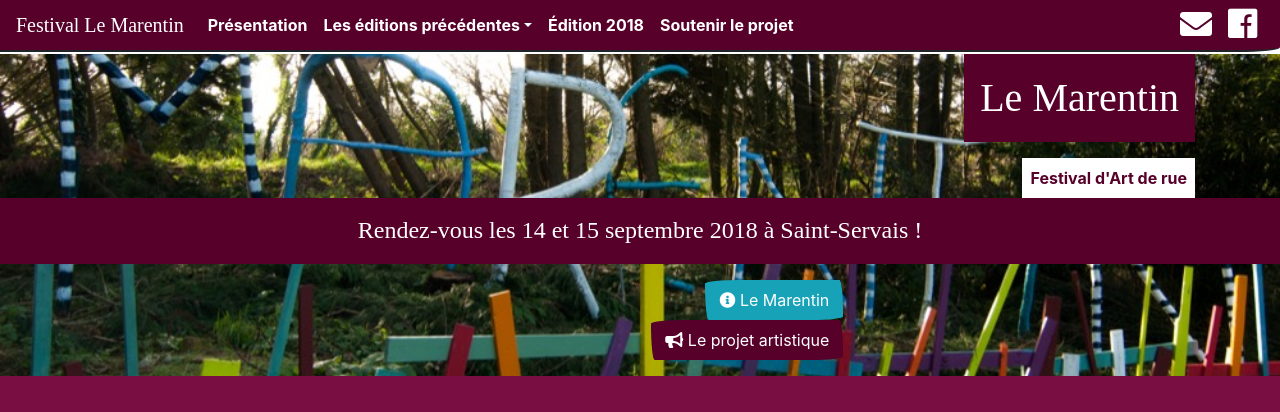
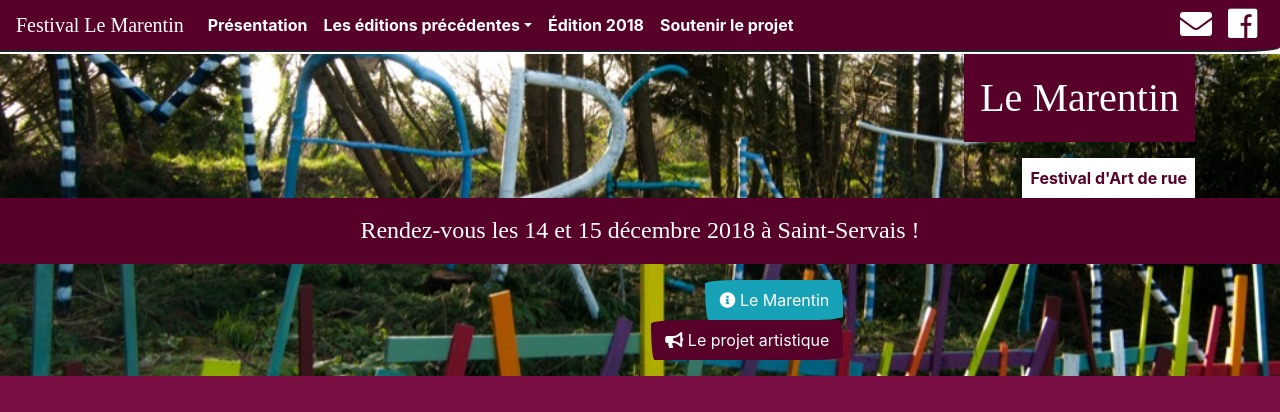
Before and after one commit to tibodut/marentin, a Jekyll site: the page built from index.html, in a window 1280 px wide and 900 px high. Shown: the top 412 px of the window. Built offline with Jekyll 4.4.1, drawn with Linux system fonts in a browser that asks for light colours; nearby versions of some CDN libraries; some web fonts are replaced.

Commit message:
Update index.html

```diff
--- a/index.html
+++ b/index.html
@@ -11,7 +11,7 @@
 
     </div>
 
- <div class="text-center"><h4 class="mt-auto mb-3 p-3 bg-primary text-light">Rendez-vous les 14 et 15 septembre 2018 à Saint-Servais !</h4>
+ <div class="text-center"><h4 class="mt-auto mb-3 p-3 bg-primary text-light">Rendez-vous les 14 et 15 décembre 2018 à Saint-Servais !</h4>
 </div>
 
           <div class="row">
```
